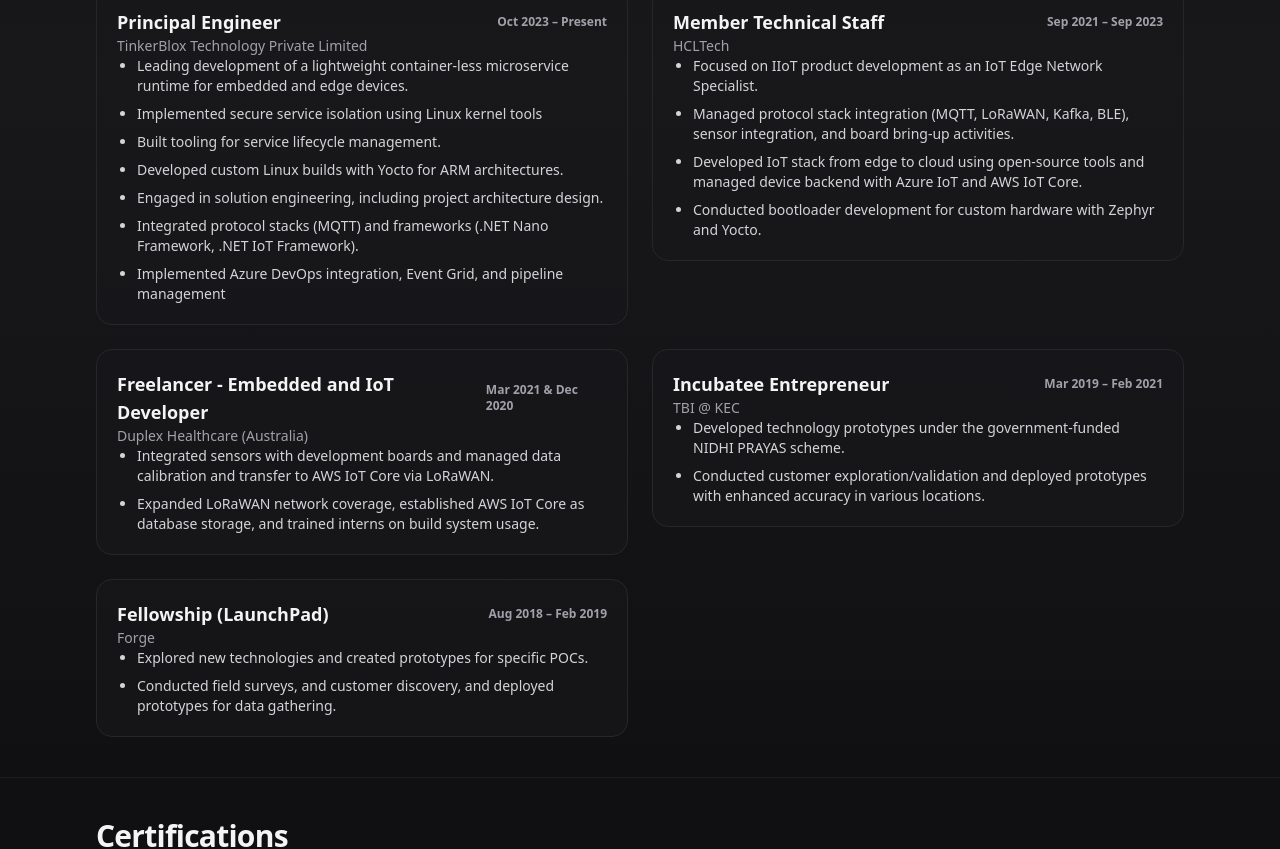
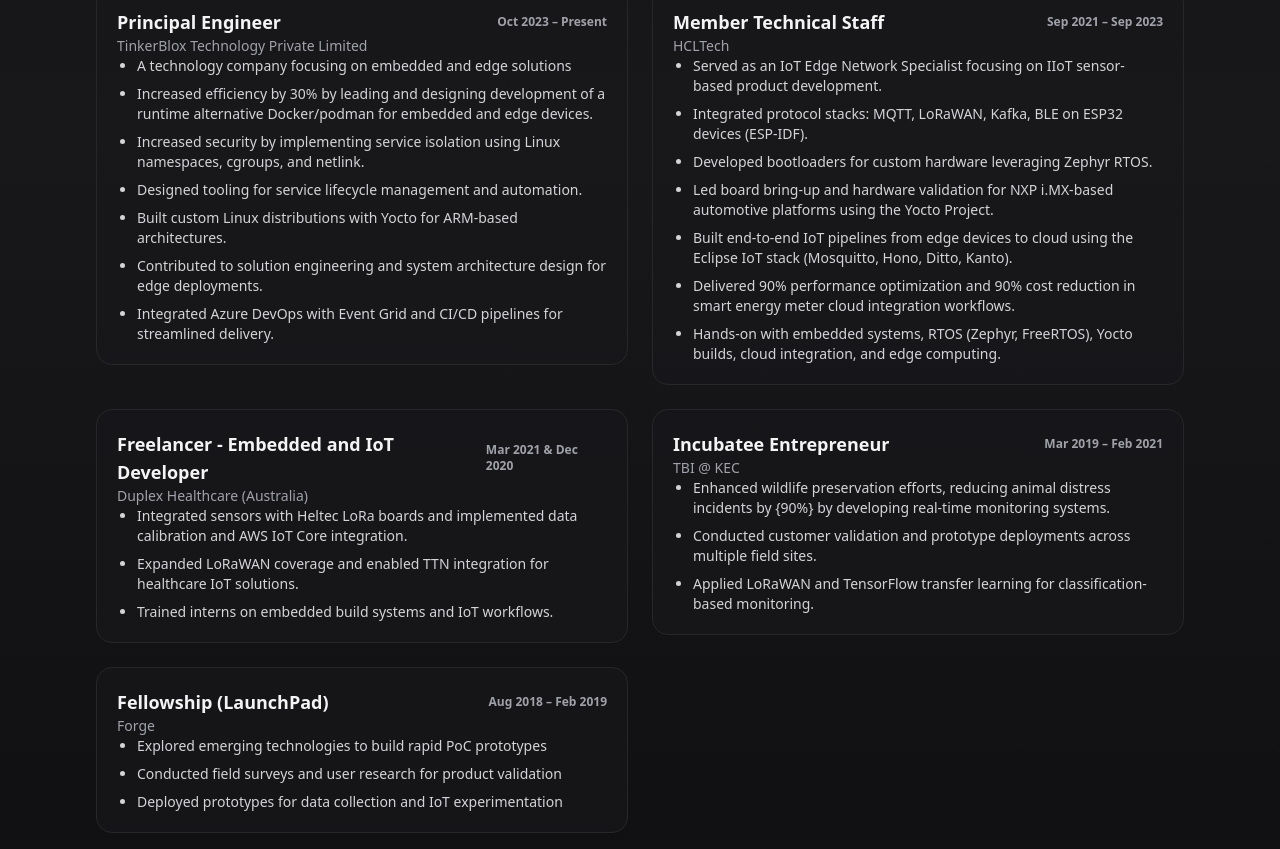
Before and after one commit to pavithvishnu/pavith-portfolio, a React (Vite) app: page / in a window 1280 px wide. Shown: the part 1297-2146 px from the top of the page. Built offline with nearby package versions, Linux system fonts and the light colour scheme.

Commit message:
updated profile

```diff
--- a/src/Portfolio.tsx
+++ b/src/Portfolio.tsx
@@ -39,13 +39,13 @@
     org: "TinkerBlox Technology Private Limited",
     period: "Oct 2023 – Present",
     points: [
-      "Leading development of a lightweight container-less microservice runtime for embedded and edge devices.",
-      "Implemented secure service isolation using Linux kernel tools",
-      "Built tooling for service lifecycle management.",
-      "Developed custom Linux builds with Yocto for ARM architectures.",
-      "Engaged in solution engineering, including project architecture design.",
-      "Integrated protocol stacks (MQTT) and frameworks (.NET Nano Framework, .NET IoT Framework).",
-      "Implemented Azure DevOps integration, Event Grid, and pipeline management"
+      "A technology company focusing on embedded and edge solutions",
+      "Increased efficiency by 30% by leading and designing development of a runtime alternative Docker/podman for embedded and edge devices.",
+      "Increased security by implementing service isolation using Linux namespaces, cgroups, and netlink.",
+      "Designed tooling for service lifecycle management and automation.",
+      "Built custom Linux distributions with Yocto for ARM-based architectures.",
+      "Contributed to solution engineering and system architecture design for edge deployments.",
+      "Integrated Azure DevOps with Event Grid and CI/CD pipelines for streamlined delivery."
     ],
   },
   {
@@ -53,10 +53,14 @@
     org: "HCLTech",
     period: "Sep 2021 – Sep 2023",
     points: [
-      "Focused on IIoT product development as an IoT Edge Network Specialist.",
-      "Managed protocol stack integration (MQTT, LoRaWAN, Kafka, BLE), sensor integration, and board bring-up activities.",
-      "Developed IoT stack from edge to cloud using open-source tools and managed device backend with Azure IoT and AWS IoT Core.",
-      "Conducted bootloader development for custom hardware with Zephyr and Yocto."
+      "Served as an IoT Edge Network Specialist focusing on IIoT sensor-based product development.",
+      "Integrated protocol stacks: MQTT, LoRaWAN, Kafka, BLE on ESP32 devices (ESP-IDF).",
+      "Developed bootloaders for custom hardware leveraging Zephyr RTOS.",
+      "Led board bring-up and hardware validation for NXP i.MX-based automotive platforms using the Yocto Project.",
+      "Built end-to-end IoT pipelines from edge devices to cloud using the Eclipse IoT stack (Mosquitto, Hono, Ditto, Kanto).",
+      "Delivered 90% performance optimization and 90% cost reduction in smart energy meter cloud integration workflows.",
+      "Hands-on with embedded systems, RTOS (Zephyr, FreeRTOS), Yocto builds, cloud integration, and edge computing."
+
     ],
   },
   {
@@ -64,8 +68,10 @@
     org: "Duplex Healthcare (Australia)",
     period: "Mar 2021 & Dec 2020",
     points: [
-      "Integrated sensors with development boards and managed data calibration and transfer to AWS IoT Core via LoRaWAN.",
-      "Expanded LoRaWAN network coverage, established AWS IoT Core as database storage, and trained interns on build system usage."
+      "Integrated sensors with Heltec LoRa boards and implemented data calibration and AWS IoT Core integration.",
+      "Expanded LoRaWAN coverage and enabled TTN integration for healthcare IoT solutions.",
+      "Trained interns on embedded build systems and IoT workflows."
+
     ],
   },
   {
@@ -73,8 +79,9 @@
     org: "TBI @ KEC",
     period: "Mar 2019 – Feb 2021",
     points: [
-      "Developed technology prototypes under the government-funded NIDHI PRAYAS scheme.",
-      "Conducted customer exploration/validation and deployed prototypes with enhanced accuracy in various locations."
+      "Enhanced wildlife preservation efforts, reducing animal distress incidents by {90%} by developing real-time monitoring systems.",
+      "Conducted customer validation and prototype deployments across multiple field sites.",
+      "Applied LoRaWAN and TensorFlow transfer learning for classification-based monitoring."
     ],
   },
   {
@@ -82,8 +89,10 @@
     org: "Forge",
     period: "Aug 2018 – Feb 2019",
     points: [
-      "Explored new technologies and created prototypes for specific POCs.",
-      "Conducted field surveys, and customer discovery, and deployed prototypes for data gathering."],
+      "Explored emerging technologies to build rapid PoC prototypes",
+      "Conducted field surveys and user research for product validation",
+      "Deployed prototypes for data collection and IoT experimentation"
+    ],
   },
 ];
 
```
Also changed, not shown: 1 other file (tests, documents, lock files or other folders).
